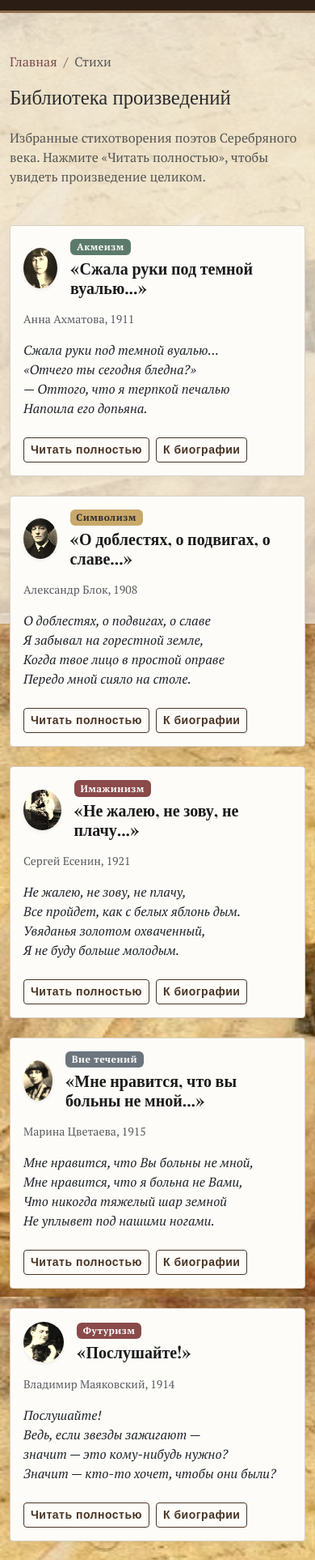
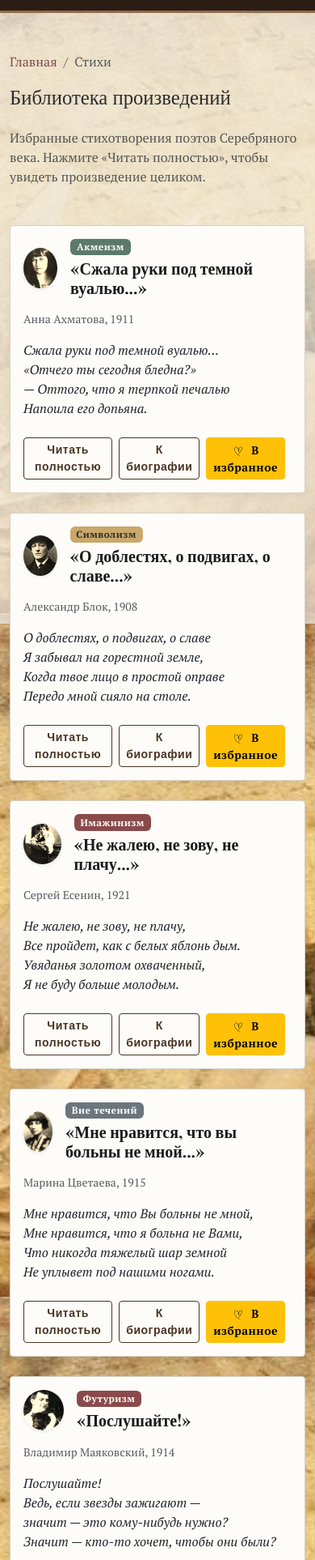
Before and after one commit to ITea-programmer/kr2-bootstrap-shop, a plain HTML site: page poems.html in a window 390 px wide. Shown: the part 74-2000 px from the top of the page at 81% size. Drawn offline with nearby package versions, Linux system fonts and the light colour scheme; a web font is replaced by a local one.

Commit message:
feat: add function 'Избранное' for poems in LK

```diff
--- /dev/null
+++ b/js/favorites.js
@@ -0,0 +1,12 @@
+// Функция для получения списка избранных ID из localStorage
+function getFavorites() { const json = localStorage.getItem('silver-age-favorites'); if (!json) return []; try { return JSON.parse(json); } catch (e) { console.error("Ошибка при чтении избранного:", e); return []; } } // Функция для добавления/удаления элемента по его ID
+function toggleFavorite(itemId) { let favorites = getFavorites(); // Проверяем, есть ли элемент уже в списке
+const index = favorites.indexOf(itemId); if (index !== -1) { // Если есть — удаляем
+favorites.splice(index, 1); } else {
+    // Если нет — добавляем
+
+    favorites.push(itemId);
+}
+    // Сохраняем обновлённый список обратно в браузер
+localStorage.setItem('silver-age-favorites', JSON.stringify(favorites));
+}
--- a/poems.html
+++ b/poems.html
@@ -55,7 +55,7 @@
 
             <!-- Стих 1: Анна Ахматова -->
             <div class="col-12 col-lg-6">
-                <div class="card h-100 shadow-sm">
+                <div class="card h-100 shadow-sm" data-id="ahmatova-szala">
                     <div class="card-body d-flex flex-column">
                         <div class="d-flex align-items-center mb-3">
                             <img src="images/ahmatova.jpg" alt="Анна Ахматова" class="rounded-circle me-3 shadow-sm" style="width: 50px; height: 50px; object-fit: cover; filter: sepia(0.8);">
@@ -92,14 +92,16 @@
                                 <span class="btn-text">Читать полностью</span>
                             </button>
                             <a href="ahmatova.html" class="btn btn-sm btn-outline-primary">К биографии</a>
+                            <button onclick="toggleFavorite('ahmatova-szala');" class="btn btn-warning btn-sm me-2" id="favorite-btn-ahmatova-szala"><img src="images/heart.png" alt="Избранное" style="width: 1rem; margin-right: .5rem;">В избранное </button> <span id="status-message-ahmatova-szala" style="font-size: .8rem; color: #c9a86a; display: none;">Добавлено!</span>
                         </div>
+
                     </div>
                 </div>
             </div>
 
             <!-- Стих 2: Александр Блок -->
             <div class="col-12 col-lg-6">
-                <div class="card h-100 shadow-sm">
+                <div class="card h-100 shadow-sm" data id="blok-o-doblestyax">
                     <div class="card-body d-flex flex-column">
                         <div class="d-flex align-items-center mb-3">
                             <img src="images/blok.jpg" alt="Александр Блок" class="rounded-circle me-3 shadow-sm" style="width: 50px; height: 50px; object-fit: cover; filter: sepia(0.8);">
@@ -152,6 +154,7 @@
                                 <span class="btn-text">Читать полностью</span>
                             </button>
                             <a href="blok.html" class="btn btn-sm btn-outline-primary">К биографии</a>
+                            <button onclick="toggleFavorite('blok-o-doblestyax');" class="btn btn-warning btn-sm me-2" id="favorite-btn-blok-o-doblestyax"><img src="images/heart.png" alt="Избранное" style="width: 1rem; margin-right: .5rem;">В избранное </button> <span id="status-message-blok-o-doblestyax" style="font-size: .8rem; color: #c9a86a; display: none;">Добавлено!</span>
                         </div>
                     </div>
                 </div>
@@ -159,7 +162,7 @@
 
             <!-- Стих 3: Сергей Есенин -->
             <div class="col-12 col-lg-6">
-                <div class="card h-100 shadow-sm">
+                <div class="card h-100 shadow-sm" id="esenin-ne-zhaleu">
                     <div class="card-body d-flex flex-column">
                         <div class="d-flex align-items-center mb-3">
                                 <img src="images/esenin.jpg" alt="Сергей Есенин" class="rounded-circle me-3 shadow-sm" style="width: 50px; height: 50px; object-fit: cover; object-position: 35% 15%; filter: sepia(0.8);">                            <div>
@@ -207,6 +210,8 @@
                                 <span class="btn-text">Читать полностью</span>
                             </button>
                             <a href="esenin.html" class="btn btn-sm btn-outline-primary">К биографии</a>
+                            <button onclick="toggleFavorite('esenin-ne-zhaleu');" class="btn btn-warning btn-sm me-2" id="favorite-btn-esenin-ne-zhaleu"><img src="images/heart.png" alt="Избранное" style="width: 1rem; margin-right: .5rem;">В избранное </button> <span id="status-message-esenin-ne-zhaleu" style="font-size: .8rem; color: #c9a86a; display: none;">Добавлено!</span>
+
                         </div>
                     </div>
                 </div>
@@ -214,7 +219,7 @@
 
             <!-- Стих 4: Марина Цветаева -->
             <div class="col-12 col-lg-6">
-                <div class="card h-100 shadow-sm">
+                <div class="card h-100 shadow-sm" id="cvetaeva-mne-nravitsya">
                     <div class="card-body d-flex flex-column">
                         <div class="d-flex align-items-center mb-3">
                             <img src="images/cvetaeva.jpg" alt="Марина Цветаева" class="rounded-circle me-3 shadow-sm" style="width: 50px; height: 50px; object-fit: cover; filter: sepia(0.8);">
@@ -267,6 +272,8 @@
                                 <span class="btn-text">Читать полностью</span>
                             </button>
                             <a href="cvetaeva.html" class="btn btn-sm btn-outline-primary">К биографии</a>
+                            <button onclick="toggleFavorite('cvetaeva-mne-nravitsya');" class="btn btn-warning btn-sm me-2" id="favorite-btn-cvetaeva-mne-nravitsya"><img src="images/heart.png" alt="Избранное" style="width: 1rem; margin-right: .5rem;">В избранное </button> <span id="status-message-cvetaeva-mne-nravitsya" style="font-size: .8rem; color: #c9a86a; display: none;">Добавлено!</span>
+
                         </div>
                     </div>
                 </div>
@@ -274,7 +281,7 @@
 
             <!-- Стих 5: Владимир Маяковский -->
             <div class="col-12 col-lg-6">
-                <div class="card h-100 shadow-sm">
+                <div class="card h-100 shadow-sm" id="mayakovskiy-poslushaite">
                     <div class="card-body d-flex flex-column">
                         <div class="d-flex align-items-center mb-3">
                                 <img src="images/mayakovskiy.jpg" alt="Владимир Маяковский" class="rounded-circle me-3 shadow-sm" style="width: 50px; height: 50px; object-fit: cover; object-position: 20% 10%; filter: sepia(0.8);">                            <div>
@@ -332,6 +339,8 @@
                                 <span class="btn-text">Читать полностью</span>
                             </button>
                             <a href="mayakovsky.html" class="btn btn-sm btn-outline-primary">К биографии</a>
+                            <button onclick="toggleFavorite('mayakovskiy-poslushaite');" class="btn btn-warning btn-sm me-2" id="favorite-btn-mayakovskiy-poslushaite"><img src="images/heart.png" alt="Избранное" style="width: 1rem; margin-right: .5rem;">В избранное </button> <span id="status-message-mayakovskiy-poslushaite" style="font-size: .8rem; color: #c9a86a; display: none;">Добавлено!</span>
+
                         </div>
                     </div>
                 </div>
@@ -445,5 +454,6 @@
             });
         });
     </script>
+    <script src="js/favorites.js"></script>
 </body>
 </html>
```
Also changed, not shown: images/heart.png (added).
